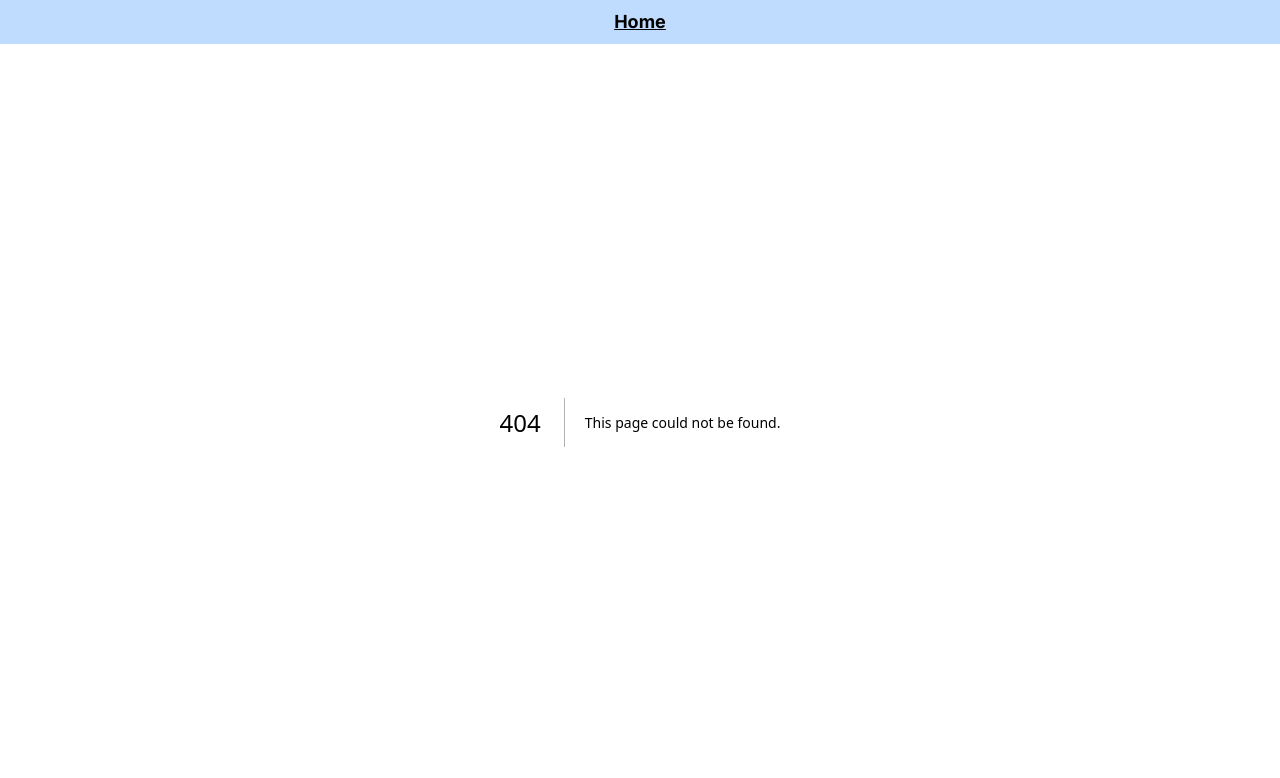
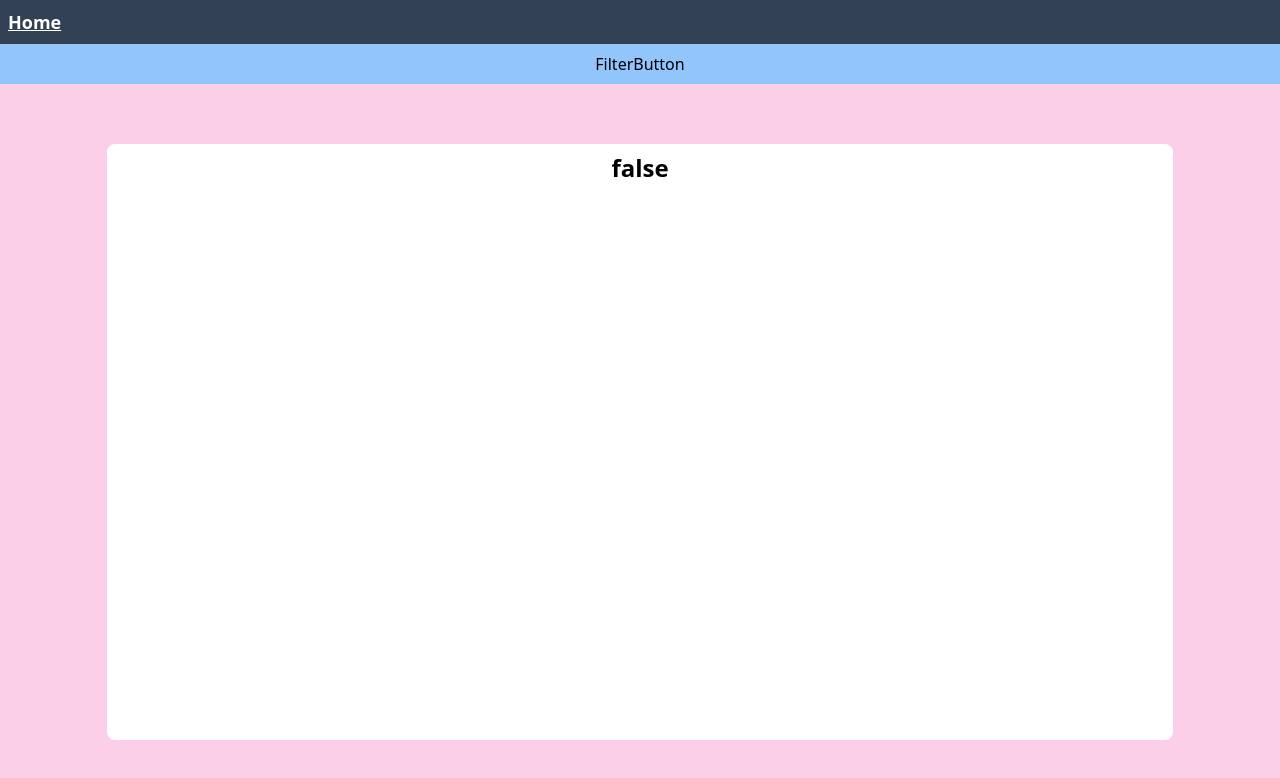
Before and after one commit to RobJJ/gpbp-ldt, a Next.js app: page /dashboard/false in a window 1280 px wide. Before the commit this address had no page. Shown: the top 778 px of the page. Built offline with nearby package versions, Linux system fonts and the light colour scheme.

Commit message:
restructured layout of country/[]

```diff
--- /dev/null
+++ b/src/app/dashboard/[country]/layout.js
@@ -0,0 +1,15 @@
+// server component but [λ  (Server)] - lets look into this
+// **note**
+// going to try get
+
+import FilterButton from "@/components/FilterButton";
+
+export default function CountryPageLayout({ children, params }) {
+  // console.log("[CountryPageLayout] : params : ", params);
+  return (
+    <div className="w-full h-full flex flex-col">
+      <FilterButton />
+      {children}
+    </div>
+  );
+}
--- /dev/null
+++ b/src/app/dashboard/[country]/page.js
@@ -0,0 +1,14 @@
+// would like to know what type of server component this is because its still has to know what the param is right?
+// so it cant be just rendered and stored on server.. lets build and see
+
+export default function CountryPage({ params }) {
+  //   console.log("[CountryPage] : params : ", params);
+  // **note** fetch data based off this param,, can be accessed at any server component that is dynamic or a child
+  return (
+    <div className="w-full h-full bg-pink-200 flex justify-center items-center">
+      <section className="w-5/6 h-5/6 flex flex-col items-center bg-white rounded-lg p-2">
+        <h2 className="font-bold text-2xl">{params.country}</h2>
+      </section>
+    </div>
+  );
+}
--- a/src/app/layout.js
+++ b/src/app/layout.js
@@ -1,11 +1,10 @@
 import JotaiProvider from "@/providers/providers";
 
 import "./globals.css";
-import { Inter } from "next/font/google";
-import Link from "next/link";
+
 import NavBar from "@/components/NavBar";
 
-const inter = Inter({ subsets: ["latin"] });
+// const inter = Inter({ subsets: ["latin"] });
 
 export const metadata = {
   title: "Create Next App",
@@ -15,7 +14,7 @@ export const metadata = {
 export default function RootLayout({ children }) {
   return (
     <html lang="en">
-      <body className={`${inter.className}`}>
+      <body>
         <main className="flex flex-col w-screen h-screen">
           <NavBar />
           <JotaiProvider>{children}</JotaiProvider>
--- /dev/null
+++ b/src/components/FilterButton.jsx
@@ -0,0 +1,9 @@
+// start as server component -> not sure if needs to rather be client... lets see
+
+export default function FilterButton() {
+  return (
+    <div className="w-full bg-blue-300 flex justify-center p-2">
+      FilterButton
+    </div>
+  );
+}
--- a/src/components/NavBar.jsx
+++ b/src/components/NavBar.jsx
@@ -4,8 +4,8 @@ import Link from "next/link";
 
 export default function NavBar() {
   return (
-    <div className="w-full bg-blue-200 p-2 flex justify-center">
-      <Link className="underline font-bold text-lg" href={"/"}>
+    <div className="w-full bg-slate-700 p-2 flex ">
+      <Link className="underline font-bold text-lg text-white" href={"/"}>
         Home
       </Link>
     </div>
--- a/src/components/SelectCountryButton.jsx
+++ b/src/components/SelectCountryButton.jsx
@@ -66,11 +66,11 @@ export default function SelectCountryButton() {
           </div>
         </div>
       )}
-      {/* change style of button based off if user has selected a country yet */}
+      {/* change style of button based off if user has selected a country yet, if using Link, deactivate! */}
       <div
         className={` p-2 rounded ${country ? "bg-green-300" : "bg-slate-300"}`}
       >
-        <Link href={`/country/${country}`}>Explore</Link>
+        <Link href={`/dashboard/${country}`}>Explore</Link>
       </div>
     </div>
   );
```
